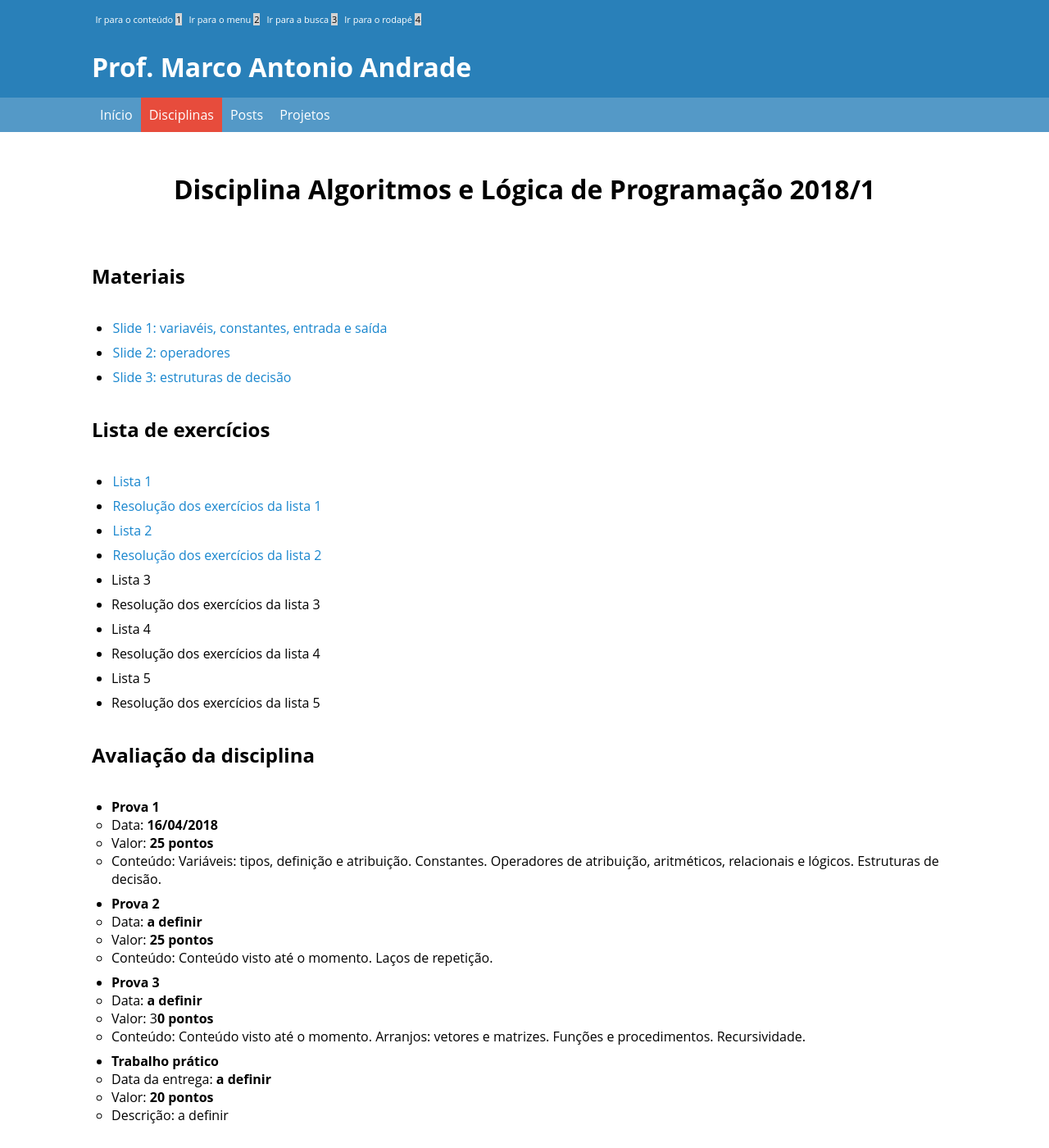
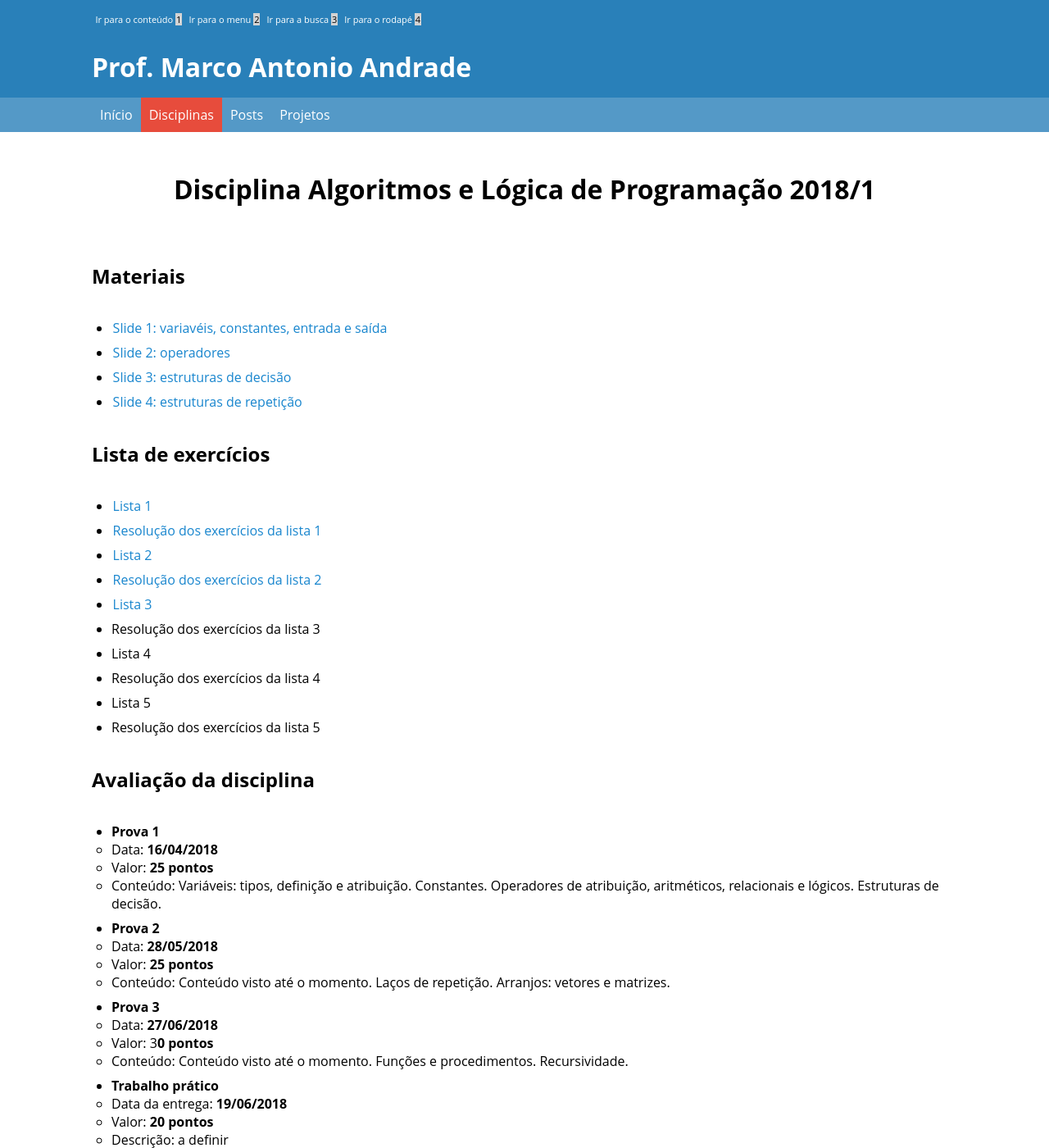
Before and after one commit to marcoinf/marcoinf.github.io, a Jekyll site: the page built from 2018-1-algoritmos.md, in a window 1280 px wide and 1400 px high. Shown: the whole window at 82% size. Built offline with Jekyll 4.4.1, drawn with Linux system fonts in a browser that asks for light colours.

Commit message:
Update 2018-1-algoritmos.md

```diff
--- a/2018-1-algoritmos.md
+++ b/2018-1-algoritmos.md
@@ -8,13 +8,14 @@ type: disciplinas
 * [Slide 1: variavéis, constantes, entrada e saída](https://marcoaugustoandrade.github.io/slides-algoritmos-1-variaveis-constantes-entrada-saida/)
 * [Slide 2: operadores](https://marcoaugustoandrade.github.io/slides-algoritmos-2-operadores/)
 * [Slide 3: estruturas de decisão](https://marcoaugustoandrade.github.io/slides-algoritmos-3-estruturas-de-decisao/)
+* [Slide 4: estruturas de repetição](https://marcoaugustoandrade.github.io/slides-algoritmos-4-lacos-de-repeticao/)
 
 ## Lista de exercícios
 * [Lista 1](https://github.com/marcoinf/marcoinf.github.io/raw/master/downloads/algoritmos/lista-1.pdf)
 * [Resolução dos exercícios da lista 1](https://github.com/marcoaugustoandrade/algoritmos-lista-1)
 * [Lista 2](https://github.com/marcoinf/marcoinf.github.io/raw/master/downloads/algoritmos/lista-2.pdf)
 * [Resolução dos exercícios da lista 2](https://github.com/marcoaugustoandrade/algoritmos-lista-2)
-* Lista 3
+* [Lista 3](https://github.com/marcoaugustoandrade/algoritmos-lista-3)
 * Resolução dos exercícios da lista 3
 * Lista 4
 * Resolução dos exercícios da lista 4
@@ -29,17 +30,17 @@ type: disciplinas
   - Conteúdo: Variáveis: tipos, definição e atribuição. Constantes. Operadores de atribuição, aritméticos, relacionais e lógicos. Estruturas de decisão.
 
 - **Prova 2**
-  - Data: **a definir**
+  - Data: **28/05/2018**
   - Valor: **25 pontos**
-  - Conteúdo: Conteúdo visto até o momento. Laços de repetição.
+  - Conteúdo: Conteúdo visto até o momento. Laços de repetição. Arranjos: vetores e matrizes.
 
 - **Prova 3**
-  - Data: **a definir**
+  - Data: **27/06/2018**
   - Valor: 3**0 pontos**
-  - Conteúdo: Conteúdo visto até o momento. Arranjos: vetores e matrizes. Funções e procedimentos. Recursividade.
+  - Conteúdo: Conteúdo visto até o momento. Funções e procedimentos. Recursividade.
 
 - **Trabalho prático**
-  - Data da entrega: **a definir**
+  - Data da entrega: **19/06/2018**
   - Valor: **20 pontos**
   - Descrição: a definir
 
```
